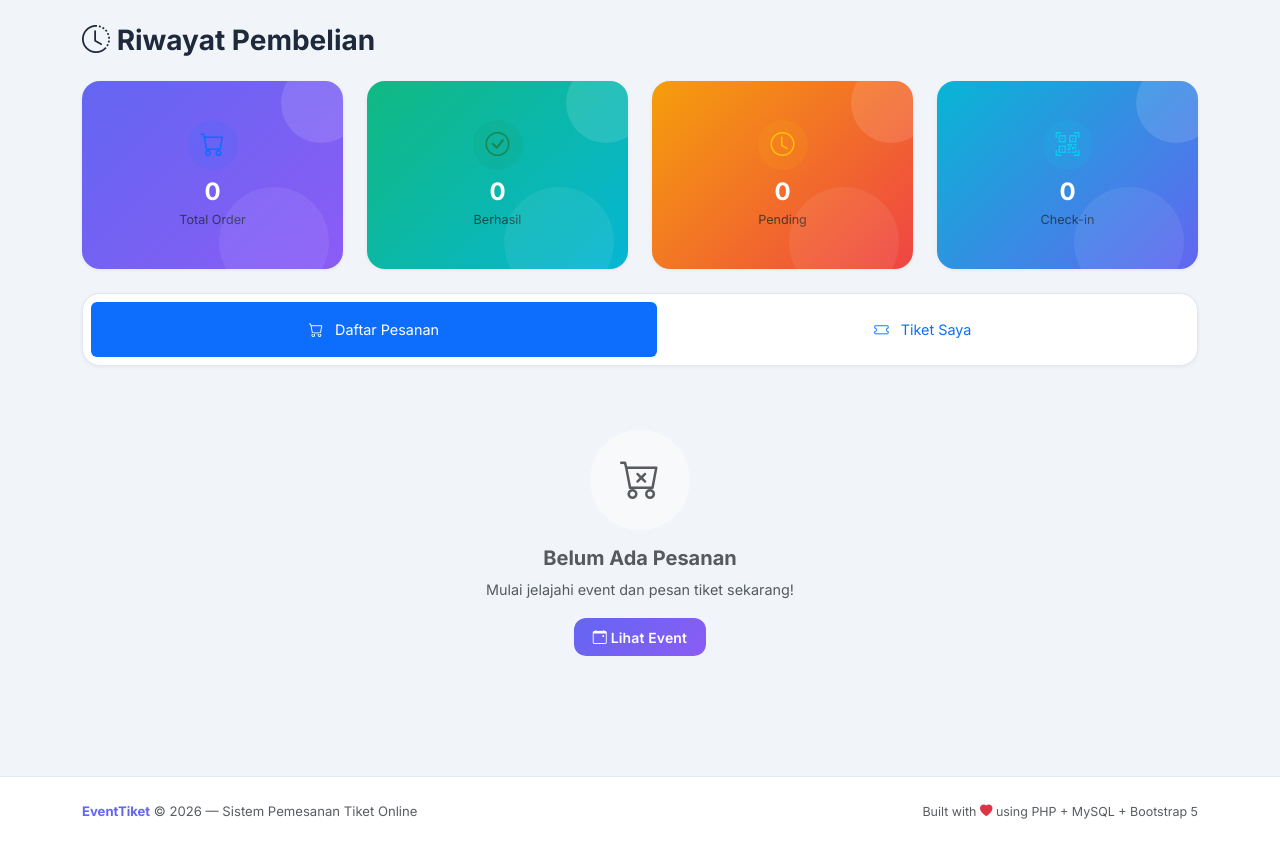
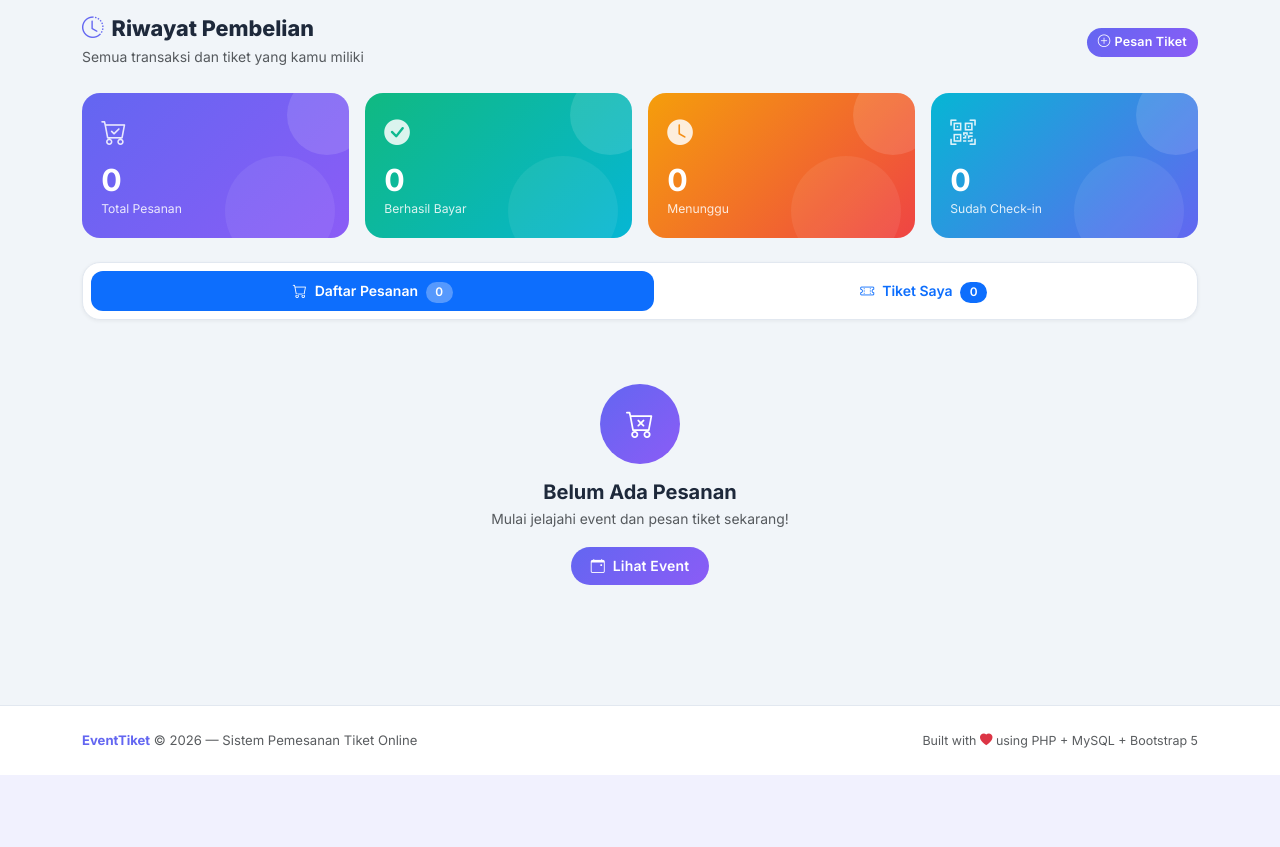
Before and after one commit to Seva08/event_tiket, a PHP site: page /index.php?p=riwayat in a window 1280 px wide. Shown: the part 109-956 px from the top of the page. After the commit the page ends 884 px from the top, so only its background shows below. Run offline with PHP 8.4, Linux system fonts and the light colour scheme; a user stored in the database is signed in; data comes from the database, SQL or seed files in the repository.

Commit message:
style: redesign event_detail, riwayat, home, login, user dashboard, sidebar, footer

```diff
--- a/pages/riwayat.php
+++ b/pages/riwayat.php
@@ -1,36 +1,30 @@
 <?php
 $user_id = $_SESSION['id_user'];
-
-// Query riwayat pesanan user
-$query = mysqli_query($conn, "SELECT o.*, od.qty, t.nama_tiket, e.nama_event, e.tanggal, v.kode_voucher, v.potongan
+$query     = mysqli_query($conn,
+    "SELECT o.*, od.qty, t.nama_tiket, e.nama_event, e.tanggal, v.kode_voucher, v.potongan
      FROM orders o
      JOIN order_detail od ON o.id_order = od.id_order
      JOIN tiket t ON od.id_tiket = t.id_tiket
      JOIN event e ON t.id_event = e.id_event
      LEFT JOIN voucher v ON o.id_voucher = v.id_voucher
-    WHERE o.id_user = $user_id
-    ORDER BY o.tanggal_order DESC");
-
-// Query tiket yang dimiliki user
-$attendees = mysqli_query($conn, "SELECT a.*, t.nama_tiket, e.nama_event, e.tanggal
+     WHERE o.id_user = $user_id ORDER BY o.tanggal_order DESC");
+$attendees = mysqli_query($conn,
+    "SELECT a.*, t.nama_tiket, e.nama_event, e.tanggal
      FROM attendee a
      JOIN order_detail od ON a.id_detail = od.id_detail
      JOIN orders o ON od.id_order = o.id_order
      JOIN tiket t ON od.id_tiket = t.id_tiket
      JOIN event e ON t.id_event = e.id_event
-    WHERE o.id_user = $user_id
-    ORDER BY e.tanggal DESC");
-
-// Statistik
-$total_order = mysqli_fetch_assoc(mysqli_query($conn, "SELECT COUNT(*) as total FROM orders WHERE id_user = $user_id"))['total'];
-$berhasil = mysqli_fetch_assoc(mysqli_query($conn, "SELECT COUNT(*) as total FROM orders WHERE id_user = $user_id AND status = 'paid'"))['total'];
-$pending = mysqli_fetch_assoc(mysqli_query($conn, "SELECT COUNT(*) as total FROM orders WHERE id_user = $user_id AND status = 'pending'"))['total'];
-$sudah_checkin = mysqli_fetch_assoc(mysqli_query($conn, "SELECT COUNT(*) as total FROM attendee a JOIN order_detail od ON a.id_detail = od.id_detail JOIN orders o ON od.id_order = o.id_order WHERE o.id_user = $user_id AND a.status_checkin = 'sudah'"))['total'];
+     WHERE o.id_user = $user_id ORDER BY e.tanggal DESC");
+$total_order   = mysqli_fetch_assoc(mysqli_query($conn, "SELECT COUNT(*) as c FROM orders WHERE id_user=$user_id"))['c'];
+$berhasil      = mysqli_fetch_assoc(mysqli_query($conn, "SELECT COUNT(*) as c FROM orders WHERE id_user=$user_id AND status='paid'"))['c'];
+$pending       = mysqli_fetch_assoc(mysqli_query($conn, "SELECT COUNT(*) as c FROM orders WHERE id_user=$user_id AND status='pending'"))['c'];
+$sudah_checkin = mysqli_fetch_assoc(mysqli_query($conn, "SELECT COUNT(*) as c FROM attendee a JOIN order_detail od ON a.id_detail=od.id_detail JOIN orders o ON od.id_order=o.id_order WHERE o.id_user=$user_id AND a.status_checkin='sudah'"))['c'];
 ?>
 
 <div class="container py-4">
     <!-- Breadcrumb -->
-    <nav aria-label="breadcrumb" class="mb-4">
+    <nav aria-label="breadcrumb" class="mb-3">
         <ol class="breadcrumb">
             <li class="breadcrumb-item"><a href="?p=home">Home</a></li>
             <li class="breadcrumb-item"><a href="?p=dashboard_user">Dashboard</a></li>
@@ -38,180 +32,189 @@ $sudah_checkin = mysqli_fetch_assoc(mysqli_query($conn, "SELECT COUNT(*) as tota
         </ol>
     </nav>
 
-    <h3 class="mb-4"><i class="bi bi-clock-history"></i> Riwayat Pembelian</h3>
+    <div class="d-flex justify-content-between align-items-center mb-4">
+        <div>
+            <h2 class="page-title mb-1"><i class="bi bi-clock-history me-2" style="color:var(--c-primary)"></i>Riwayat Pembelian</h2>
+            <p class="text-muted mb-0" style="font-size:.87rem;">Semua transaksi dan tiket yang kamu miliki</p>
+        </div>
+        <a href="?p=home" class="btn btn-primary btn-sm" style="border-radius:50px;">
+            <i class="bi bi-plus-circle me-1"></i>Pesan Tiket
+        </a>
+    </div>
 
-    <!-- Statistik -->
-    <div class="row g-4 mb-4">
-        <div class="col-md-3">
-            <div class="card stat-card primary h-100">
-                <div class="card-body text-center">
-                    <div class="bg-primary bg-opacity-10 rounded-circle d-inline-flex align-items-center justify-content-center mb-2" style="width: 50px; height: 50px;">
-                        <i class="bi bi-cart fs-4 text-primary"></i>
-                    </div>
-                    <h4 class="fw-bold mb-0"><?= $total_order ?></h4>
-                    <small class="text-muted">Total Order</small>
+    <!-- Stats -->
+    <div class="row g-3 mb-4">
+        <?php $stats = [
+            ['primary','bi-cart-check',    $total_order,   'Total Pesanan'],
+            ['success','bi-check-circle-fill',$berhasil,   'Berhasil Bayar'],
+            ['warning','bi-clock-fill',    $pending,       'Menunggu'],
+            ['info',   'bi-qr-code-scan',  $sudah_checkin, 'Sudah Check-in'],
+        ]; foreach ($stats as $s): ?>
+        <div class="col-6 col-md-3">
+            <div class="stat-card <?= $s[0] ?> h-100" style="padding:1.2rem;">
+                <i class="bi <?= $s[1] ?> mb-2 d-block" style="font-size:1.6rem;opacity:.85;"></i>
+                <h3 class="mb-0" style="font-size:1.9rem;"><?= $s[2] ?></h3>
+                <p class="mb-0" style="font-size:.76rem;opacity:.85;"><?= $s[3] ?></p>
             </div>
         </div>
-        </div>
-        <div class="col-md-3">
-            <div class="card stat-card success h-100">
-                <div class="card-body text-center">
-                    <div class="bg-success bg-opacity-10 rounded-circle d-inline-flex align-items-center justify-content-center mb-2" style="width: 50px; height: 50px;">
-                        <i class="bi bi-check-circle fs-4 text-success"></i>
-                    </div>
-                    <h4 class="fw-bold mb-0"><?= $berhasil ?></h4>
-                    <small class="text-muted">Berhasil</small>
-                </div>
-            </div>
-        </div>
-        <div class="col-md-3">
-            <div class="card stat-card warning h-100">
-                <div class="card-body text-center">
-                    <div class="bg-warning bg-opacity-10 rounded-circle d-inline-flex align-items-center justify-content-center mb-2" style="width: 50px; height: 50px;">
-                        <i class="bi bi-clock fs-4 text-warning"></i>
-                    </div>
-                    <h4 class="fw-bold mb-0"><?= $pending ?></h4>
-                    <small class="text-muted">Pending</small>
-                </div>
-            </div>
-        </div>
-        <div class="col-md-3">
-            <div class="card stat-card info h-100">
-                <div class="card-body text-center">
-                    <div class="bg-info bg-opacity-10 rounded-circle d-inline-flex align-items-center justify-content-center mb-2" style="width: 50px; height: 50px;">
-                        <i class="bi bi-qr-code-scan fs-4 text-info"></i>
-                    </div>
-                    <h4 class="fw-bold mb-0"><?= $sudah_checkin ?></h4>
-                    <small class="text-muted">Check-in</small>
-                </div>
-            </div>
-        </div>
+        <?php endforeach; ?>
     </div>
 
-    <!-- Tab Navigation -->
-    <div class="card mb-3">
+    <!-- Tabs -->
+    <div class="card mb-0">
         <div class="card-body p-2">
-            <ul class="nav nav-pills nav-fill" id="riwayatTab" role="tablist">
+            <ul class="nav nav-pills nav-fill gap-1" id="riwayatTab" role="tablist">
                 <li class="nav-item" role="presentation">
-                    <button class="nav-link active py-3" id="order-tab" data-bs-toggle="tab" data-bs-target="#order" type="button">
-                        <i class="bi bi-cart me-2"></i> Daftar Pesanan
+                    <button class="nav-link active py-2" id="order-tab" data-bs-toggle="tab" data-bs-target="#order" type="button"
+                            style="border-radius:var(--r-md);font-weight:600;font-size:.875rem;">
+                        <i class="bi bi-cart me-2"></i>Daftar Pesanan
+                        <span class="badge ms-1" style="background:rgba(255,255,255,.3);border-radius:50px;"><?= $total_order ?></span>
                     </button>
                 </li>
                 <li class="nav-item" role="presentation">
-                    <button class="nav-link py-3" id="tiket-tab" data-bs-toggle="tab" data-bs-target="#tiket" type="button">
-                        <i class="bi bi-ticket me-2"></i> Tiket Saya
+                    <button class="nav-link py-2" id="tiket-tab" data-bs-toggle="tab" data-bs-target="#tiket" type="button"
+                            style="border-radius:var(--r-md);font-weight:600;font-size:.875rem;">
+                        <i class="bi bi-ticket-perforated me-2"></i>Tiket Saya
+                        <span class="badge bg-primary ms-1" style="border-radius:50px;"><?= mysqli_num_rows($attendees) ?></span>
                     </button>
                 </li>
             </ul>
         </div>
     </div>
 
-    <div class="tab-content" id="riwayatTabContent">
-        <!-- Tab Pesanan -->
+    <div class="tab-content mt-3" id="riwayatTabContent">
+        <!-- ── Tab Pesanan ── -->
         <div class="tab-pane fade show active" id="order" role="tabpanel">
             <?php if (mysqli_num_rows($query) > 0): ?>
+            <div class="table-container">
                 <div class="table-responsive">
-                    <table class="table table-hover align-middle">
+                    <table class="table table-hover align-middle mb-0">
                         <thead>
                             <tr>
-                                <th>ID</th>
-                                <th>Event & Tiket</th>
-                                <th class="text-center">Qty</th>
-                                <th>Total</th>
-                                <th>Status</th>
+                                <th width="70">ID</th>
+                                <th>Event &amp; Tiket</th>
+                                <th class="text-center" width="70">Qty</th>
+                                <th class="text-end">Total</th>
+                                <th class="text-center" width="110">Status</th>
                                 <th>Tanggal</th>
                             </tr>
                         </thead>
                         <tbody>
                             <?php mysqli_data_seek($query, 0); while ($row = mysqli_fetch_assoc($query)):
-                                $badge_class = $row['status'] == 'paid' ? 'success' : ($row['status'] == 'pending' ? 'warning' : 'danger');
+                                $bc = $row['status']=='paid' ? 'success' : ($row['status']=='pending' ? 'warning' : 'danger');
                             ?>
                             <tr>
-                                    <td class="fw-bold text-muted">#<?= $row['id_order'] ?></td>
+                                <td class="fw-bold" style="color:var(--txt-muted);">#<?= $row['id_order'] ?></td>
                                 <td>
-                                        <div class="d-flex align-items-center">
-                                            <div class="bg-primary bg-opacity-10 rounded-circle p-2 me-3">
-                                                <i class="bi bi-calendar-event text-primary"></i>
+                                    <div class="d-flex align-items-center gap-2">
+                                        <div style="width:36px;height:36px;background:var(--g-primary);border-radius:10px;display:flex;align-items:center;justify-content:center;flex-shrink:0;">
+                                            <i class="bi bi-calendar-event text-white" style="font-size:.85rem;"></i>
                                         </div>
                                         <div>
-                                                <h6 class="mb-0 fw-bold"><?= htmlspecialchars($row['nama_event'] ?? '-') ?></h6>
-                                                <small class="text-muted"><?= htmlspecialchars($row['nama_tiket'] ?? '-') ?></small>
+                                            <div class="fw-bold" style="font-size:.88rem;"><?= htmlspecialchars($row['nama_event'] ?? '-') ?></div>
+                                            <div style="font-size:.78rem;color:var(--txt-muted);"><?= htmlspecialchars($row['nama_tiket'] ?? '-') ?></div>
                                             <?php if ($row['kode_voucher']): ?>
-                                                    <br><span class="badge bg-warning text-dark mt-1"><i class="bi bi-tag"></i> <?= $row['kode_voucher'] ?></span>
+                                                <span class="badge bg-warning text-dark mt-1" style="font-size:.68rem;border-radius:50px;">
+                                                    <i class="bi bi-tag me-1"></i><?= $row['kode_voucher'] ?>
+                                                </span>
                                             <?php endif; ?>
                                         </div>
                                     </div>
                                 </td>
-                                    <td class="text-center"><span class="badge bg-info"><?= $row['qty'] ?></span></td>
-                                    <td class="fw-bold">Rp <?= number_format($row['total'], 0, ',', '.') ?></td>
-                                    <td><span class="badge bg-<?= $badge_class ?> px-3 py-2"><?= ucfirst($row['status']) ?></span></td>
-                                    <td><small class="text-muted"><?= date('d M Y H:i', strtotime($row['tanggal_order'])) ?></small></td>
+                                <td class="text-center">
+                                    <span class="badge bg-info" style="border-radius:50px;"><?= $row['qty'] ?>x</span>
+                                </td>
+                                <td class="text-end fw-bold">Rp <?= number_format($row['total'], 0, ',', '.') ?></td>
+                                <td class="text-center">
+                                    <span class="badge bg-<?= $bc ?> px-3 py-2"><?= ucfirst($row['status']) ?></span>
+                                </td>
+                                <td style="font-size:.8rem;color:var(--txt-muted);">
+                                    <?= date('d M Y', strtotime($row['tanggal_order'])) ?><br>
+                                    <span style="font-size:.72rem;"><?= date('H:i', strtotime($row['tanggal_order'])) ?></span>
+                                </td>
                             </tr>
                             <?php endwhile; ?>
                         </tbody>
                     </table>
                 </div>
+            </div>
             <?php else: ?>
             <div class="text-center py-5">
-                    <div class="bg-light rounded-circle d-inline-flex align-items-center justify-content-center mb-3" style="width: 100px; height: 100px;">
-                        <i class="bi bi-cart-x fs-1 text-muted"></i>
+                <div style="width:80px;height:80px;background:var(--g-primary);border-radius:50%;display:flex;align-items:center;justify-content:center;margin:0 auto 1rem;">
+                    <i class="bi bi-cart-x text-white fs-3"></i>
                 </div>
-                    <h5 class="text-muted">Belum Ada Pesanan</h5>
-                    <p class="text-muted">Mulai jelajahi event dan pesan tiket sekarang!</p>
-                    <a href="?p=home" class="btn btn-primary"><i class="bi bi-calendar-event"></i> Lihat Event</a>
+                <h5 class="fw-bold mb-1">Belum Ada Pesanan</h5>
+                <p class="text-muted mb-3" style="font-size:.87rem;">Mulai jelajahi event dan pesan tiket sekarang!</p>
+                <a href="?p=home" class="btn btn-primary" style="border-radius:50px;">
+                    <i class="bi bi-calendar-event me-2"></i>Lihat Event
+                </a>
             </div>
             <?php endif; ?>
         </div>
 
-        <!-- Tab Tiket -->
+        <!-- ── Tab Tiket ── -->
         <div class="tab-pane fade" id="tiket" role="tabpanel">
-            <div class="row">
-                <?php if (mysqli_num_rows($attendees) > 0):
-                    mysqli_data_seek($attendees, 0);
-                    while ($tiket = mysqli_fetch_assoc($attendees)):
-                        $status_class = $tiket['status_checkin'] == 'sudah' ? 'success' : 'warning';
-                        $status_text = $tiket['status_checkin'] == 'sudah' ? 'Sudah Check-in' : 'Menunggu Check-in';
-                        $status_icon = $tiket['status_checkin'] == 'sudah' ? 'check-circle' : 'qr-code-scan';
+            <?php mysqli_data_seek($attendees, 0); ?>
+            <?php if (mysqli_num_rows($attendees) > 0): ?>
+            <div class="row g-3">
+                <?php while ($tkt = mysqli_fetch_assoc($attendees)):
+                    $done  = $tkt['status_checkin'] == 'sudah';
+                    $hdr_g = $done ? 'var(--g-success)' : 'var(--g-warning)';
                 ?>
-                        <div class="col-md-4 mb-4">
-                            <div class="card h-100 card-event position-relative overflow-hidden">
-                                <div class="card-header text-white py-3" style="background: var(--<?= $tiket['status_checkin'] == 'sudah' ? 'success' : 'warning' ?>-gradient);">
-                                    <div class="d-flex justify-content-between align-items-center">
-                                        <span class="fw-bold"><i class="bi bi-ticket-perforated"></i> <?= htmlspecialchars($tiket['nama_tiket']) ?></span>
-                                        <i class="bi bi-<?= $status_icon ?> fs-4"></i>
+                <div class="col-md-4">
+                    <div class="card h-100" style="overflow:hidden;">
+                        <!-- Ticket header -->
+                        <div style="background:<?= $hdr_g ?>;padding:1.1rem 1.3rem;color:#fff;position:relative;overflow:hidden;">
+                            <div style="position:absolute;top:-15px;right:-15px;width:70px;height:70px;background:rgba(255,255,255,.12);border-radius:50%;"></div>
+                            <div class="d-flex justify-content-between align-items-start">
+                                <div>
+                                    <div style="font-size:.7rem;opacity:.78;text-transform:uppercase;letter-spacing:.5px;margin-bottom:.15rem;">Tiket</div>
+                                    <div class="fw-bold"><?= htmlspecialchars($tkt['nama_tiket']) ?></div>
+                                </div>
+                                <i class="bi bi-<?= $done ? 'check-circle-fill' : 'qr-code-scan' ?>" style="font-size:1.6rem;opacity:.7;"></i>
                             </div>
                         </div>
-                                <div class="card-body">
-                                    <h6 class="text-muted mb-1">Event</h6>
-                                    <h5 class="fw-bold mb-3"><?= htmlspecialchars($tiket['nama_event']) ?></h5>
-                                    <p class="text-muted"><i class="bi bi-calendar3"></i> <?= date('d M Y', strtotime($tiket['tanggal'])) ?></p>
-
-                                    <div class="bg-light rounded-3 p-3 text-center mb-3">
-                                        <small class="text-muted d-block mb-1">Kode Tiket Anda</small>
-                                        <h4 class="ticket-code mb-0"><?= $tiket['kode_tiket'] ?></h4>
+                        <!-- Ticket body -->
+                        <div class="card-body p-3">
+                            <div class="fw-bold mb-1" style="font-size:.95rem;"><?= htmlspecialchars($tkt['nama_event']) ?></div>
+                            <div class="text-muted mb-3" style="font-size:.8rem;">
+                                <i class="bi bi-calendar3 me-1"></i><?= date('d M Y', strtotime($tkt['tanggal'])) ?>
                             </div>
-
+                            <!-- QR Code area -->
+                            <div class="p-3 mb-3 text-center"
+                                 style="background:#f8fafc;border-radius:var(--r-md);border:1.5px dashed var(--border);">
+                                <div style="font-size:.68rem;color:var(--txt-muted);text-transform:uppercase;letter-spacing:.5px;font-weight:600;margin-bottom:.3rem;">Kode Tiket</div>
+                                <div class="ticket-code"><?= $tkt['kode_tiket'] ?></div>
+                            </div>
+                            <!-- Status -->
                             <div class="d-flex justify-content-between align-items-center">
-                                        <span class="badge bg-<?= $status_class ?> px-3 py-2"><?= $status_text ?></span>
-                                        <?php if ($tiket['status_checkin'] == 'sudah'): ?>
-                                            <small class="text-muted"><i class="bi bi-clock"></i> <?= date('d M Y H:i', strtotime($tiket['waktu_checkin'])) ?></small>
+                                <span class="badge <?= $done ? 'bg-success' : 'bg-warning text-dark' ?> px-3 py-2" style="border-radius:50px;">
+                                    <i class="bi bi-<?= $done ? 'check-circle' : 'clock' ?> me-1"></i>
+                                    <?= $done ? 'Sudah Check-in' : 'Menunggu Check-in' ?>
+                                </span>
+                                <?php if ($done && $tkt['waktu_checkin']): ?>
+                                    <small class="text-muted" style="font-size:.72rem;">
+                                        <?= date('d M H:i', strtotime($tkt['waktu_checkin'])) ?>
+                                    </small>
                                 <?php endif; ?>
                             </div>
                         </div>
                     </div>
                 </div>
-                    <?php endwhile; else: ?>
-                        <div class="col-12 text-center py-5">
-                            <div class="bg-light rounded-circle d-inline-flex align-items-center justify-content-center mb-3" style="width: 100px; height: 100px;">
-                                <i class="bi bi-ticket-perforated fs-1 text-muted"></i>
+                <?php endwhile; ?>
             </div>
-                            <h5 class="text-muted">Belum Memiliki Tiket</h5>
-                            <p class="text-muted">Pesan tiket untuk event favoritmu!</p>
-                            <a href="?p=home" class="btn btn-primary"><i class="bi bi-calendar-event"></i> Jelajahi Event</a>
+            <?php else: ?>
+            <div class="text-center py-5">
+                <div style="width:80px;height:80px;background:var(--g-primary);border-radius:50%;display:flex;align-items:center;justify-content:center;margin:0 auto 1rem;">
+                    <i class="bi bi-ticket-perforated text-white fs-3"></i>
+                </div>
+                <h5 class="fw-bold mb-1">Belum Memiliki Tiket</h5>
+                <p class="text-muted mb-3" style="font-size:.87rem;">Pesan tiket untuk event favoritmu!</p>
+                <a href="?p=home" class="btn btn-primary" style="border-radius:50px;">
+                    <i class="bi bi-calendar-event me-2"></i>Jelajahi Event
+                </a>
             </div>
             <?php endif; ?>
         </div>
     </div>
 </div>
-    </div>
-</div>
```
Also changed, not shown: pages/event_detail.php (+104 -79 lines). Lines whose indentation alone changed are shown as unchanged.
